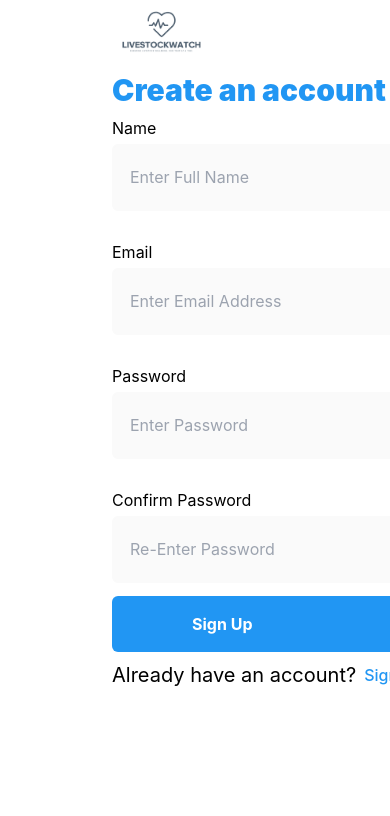
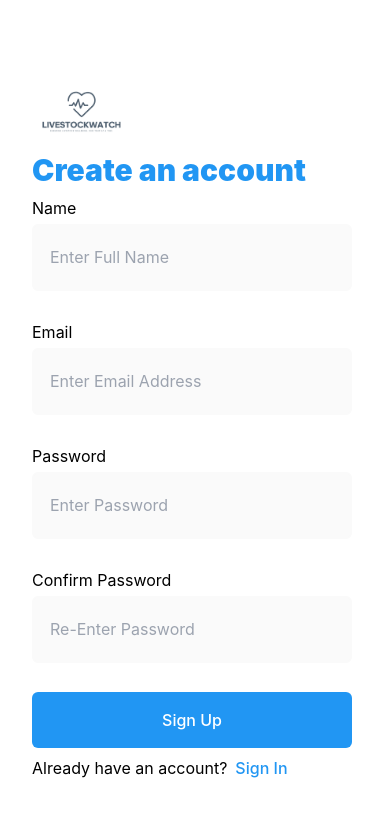
Before and after one commit to Isreality/livestock-mgt, a React (Create React App) app: page /signup in a window 390 px wide. Shown: the top 816 px of the page. Built offline with nearby package versions, Linux system fonts and the light colour scheme.

Commit message:
worked on the responsiveness on the sign in and sign up page

```diff
--- a/src/pages/Landing.js
+++ b/src/pages/Landing.js
@@ -65,7 +65,7 @@ window.addEventListener('scroll', toggleVisible);
       {/* Navbar */}
       <div className=' w-full flex flex-wrap justify-between px-24 py-4 md:py-6 m-0 z-50 items-center border-primary border-b-2'>
         <div className="flex justify-items-start items-center">
-          <img className="w-[100px] md:w-[150px] object-cover" src={logo} alt="logo"/>
+          <img className="w-[100px] md:w-[130px] object-cover" src={logo} alt="logo"/>
         </div>
         {/* Mobile menu */}
         <div className="md:hidden">
--- a/src/pages/Signin.jsx
+++ b/src/pages/Signin.jsx
@@ -71,8 +71,8 @@ const Signin = () => {
           <button className="backhomebutton">Homepage</button>
         </Link>
       </div>*/}
-        <div className="signin grid grid-cols-2 signup gap-20 px-4">
-          <div className="leftsignin px-24  space-y-4 sm:m-12 lg:m-0 items-center rounded-lg">
+        <div className="flex flex-row gap-20 px-4">
+          <div className="py-20 px-4 md:px-24 space-y-4 sm:m-12 lg:m-0 items-center rounded-lg">
             <div>
               <form method="post" onSubmit={handleSignIn} className="grid justify-items-stretch text-left m-auto gap-2">
                 <img src={logo} alt="logo" className="w-[100px] md:w-[150px] object-cover"/>
@@ -104,30 +104,13 @@ const Signin = () => {
                   ></input>
                 </div><br/>
 
+                {/* Button */}
+                <button type="submit"
+                  className="signupbutton flex w-80 md:w-full py-4 px-20 md:px-64 rounded-md border-fa bg-primary cursor-pointer text-white text-md justify-center font-bold"
+                  disabled={loading}>
+                    Sign In
+                </button>
 
-
-                {/* <Link to="/Dashboard"> */}
-                <button
-                  // style={{
-                  //   display: "flex",
-                  //   justifyContent: "center",
-                  //   alignItems: "center",
-                  // }}
-                  type="submit"
-                  className="signinbutton flex w-80 md:w-full mt-4 py-4 px-20 md:px-64 rounded-md border-fa bg-primary cursor-pointer text-white text-md text-left font-bold"
-                  disabled={loading}
-                >
-                  {loading ? (
-                    <ThreeDots
-                      type="ThreeDots"
-                      color="#000"
-                      height={30}
-                      width={30}
-                    />
-                  ) : (
-                    "Sign-In"
-                  )}
-                </button>
                 {/* </Link> */}
                 <div className="signinbottom">
                   Don't have an account?{" "}
@@ -140,7 +123,7 @@ const Signin = () => {
           </div>
 
           <div className="rightsignin hidden md:flex lg:flex">
-            <img src={Cat} alt="dog image" className="w-full h-screen object-cover right-0"/>
+            <img src={Cat} alt="dog image" className="w-full h-screen right-0"/>
           </div>
         </div>
       </div>
--- a/src/pages/Signup.jsx
+++ b/src/pages/Signup.jsx
@@ -98,12 +98,9 @@ const Signup = () => {
           <button className="backhomebutton">Homepage</button>
         </Link>
       </div>  */}
-        <div className="grid grid-cols-2 signup justify-between gap-20 px-4">
-          <div className=" px-24 space-y-4 sm:m-12 lg:m-0 items-center rounded-lg">
+        <div className="flex flex-row signup justify-between gap-20 px-4">
+          <div className="py-20 px-4 md:px-24 space-y-4 sm:m-12 lg:m-0 items-center rounded-lg">
             <div>
-              {/* <img src={logo} alt="logo" className="w-[100px] md:w-[150px] object-cover"/>
-              <div className="signuptop text-primary text-left text-3xl md:text-4xl font-black mb-0 md:mb-2">Create an account</div> */}
-
               {/* Form */}
               <form onSubmit={handleSignUp} method="" className="grid justify-items-stretch text-left m-auto gap-2">
                 <img src={logo} alt="logo" className="w-[100px] md:w-[150px] object-cover"/>
@@ -164,34 +161,20 @@ const Signup = () => {
                     // className={signUpData.password ? "filled" : ""}
                     className="border-2 p-4 text-md w-80 md:w-full rounded-md border-fa bg-fa focus:outline-primary focus:bg-fa"
                   />
-                </div>
+                </div><br/>
 
-                <button
-                  // style={{
-                  //   display: "flex",
-                  //   justifyContent: "center",
-                  //   alignItems: "center",
-                  // }}
-                  type="submit"
-                  className="signupbutton flex w-80 md:w-full mt-4 py-4 px-20 md:px-64 rounded-md border-fa bg-primary cursor-pointer text-white text-md text-left font-bold"
-                  disabled={loading}
-                >
-                  {loading ? (
-                    <ThreeDots
-                      type="ThreeDots"
-                      color="#000"
-                      height={30}
-                      width={30}
-                    />
-                  ) : (
-                    <div>Sign Up</div>
-                  )}
+                {/* Button */}
+                <button type="submit"
+                  className="flex w-80 md:w-full py-4 px-20 md:px-60 rounded-md border-fa bg-primary cursor-pointer text-white text-md justify-center font-medium"
+                  disabled={loading}>
+                    Sign Up
                 </button>
-                <div className=" flex flex-row items-center gap-2 text-center">
-                  <p className="text-black text-md">Already have an account?{" "}</p>
+
+                <div className=" flex flex-row items-center gap-2 text-center text-md">
+                  Already have an account?{" "}
                   <Link to="/Signin" className=" text-primary font-medium text-md">
                     {/* <button type="button" > */}
-                      Sign-In
+                      Sign In
                     {/* </button> */}
                   </Link>
                 </div><br/>
```
